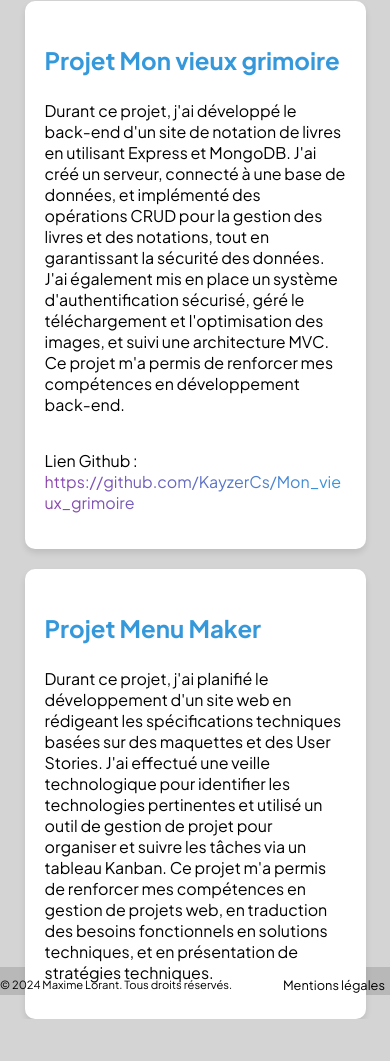
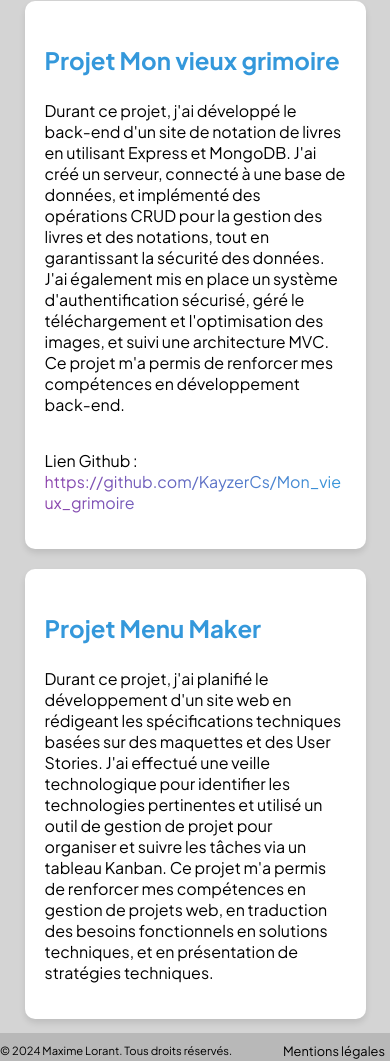
Before and after one commit to KayzerCs/Mon_Portfolio, a plain HTML site: page projets.html in a window 390 px wide. Shown: the part 2258-3319 px from the top of the page. Before the commit the page ends 3277 px from the top, so only its background shows below. Drawn offline with Linux system fonts and the light colour scheme.

Commit message:
ajustement footer

```diff
--- a/css/style.css
+++ b/css/style.css
@@ -877,6 +877,7 @@ footer {
   padding: 10px 25px 2px 25px;
   display: flex;
   justify-content: space-between;
+  flex-wrap: wrap;
 }
 
 .copyright {
@@ -1049,6 +1050,10 @@ footer {
 }
 
 @media (max-width: 940px) {
+  .project-cards {
+    margin-bottom: 10%;
+  }
+
   .project-image {
     opacity: 0;
     max-height: 0;
@@ -1122,6 +1127,7 @@ footer {
   .container-main-cv {
     margin-top: -55px;
     margin: -55px 0px;
+    margin-bottom: 1%;
   }
   .experience-info {
     margin-bottom: 10px;
@@ -1133,7 +1139,7 @@ footer {
     align-items: flex-start;
   }
   .experience-description {
-    width: 90%;
+    width: 100%;
   }
 
   .container-mentions {
@@ -1151,6 +1157,10 @@ footer {
 
   .p-mentions {
     font-size: 0.9em;
+  }
+
+  .project-cards {
+    margin-bottom: 14%;
   }
 }
 
@@ -1197,6 +1207,10 @@ footer {
   .a-mentions {
     font-size: 0.9em;
   }
+
+  .project-cards {
+    margin-bottom: 17%;
+  }
 }
 
 @media (max-width: 390px) {
```
